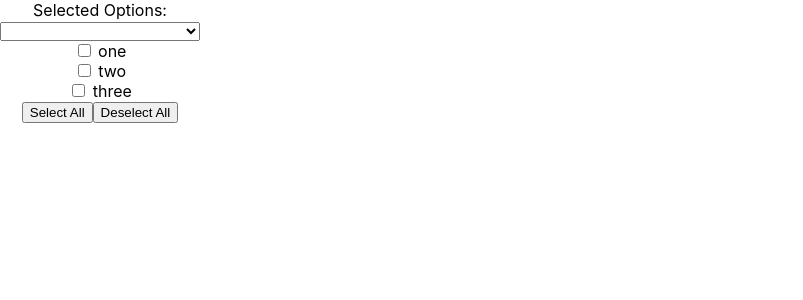
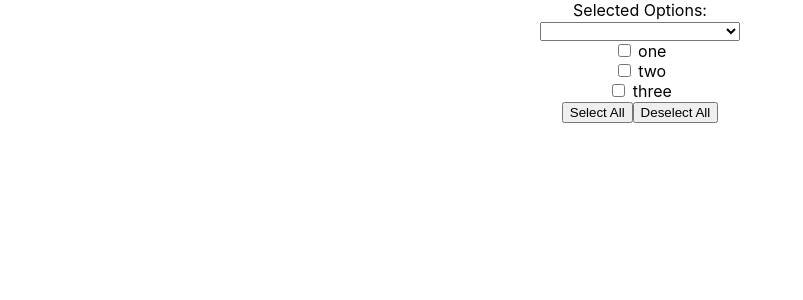
Before and after one commit to samuel-ho/dropdown, a React (Create React App) app: page / in a window 1280 px wide. Shown: the top 300 px of the page, without its empty margins (0-803 px from the left). Built offline with nearby package versions, Linux system fonts and the light colour scheme.

Commit message:
Rename variables and state for better readability

```diff
--- a/src/App.js
+++ b/src/App.js
@@ -3,15 +3,15 @@ import React, { useState } from "react";
 import Dropdown from "./components/Dropdown";
 import Checkbox from "./components/Checkbox";
 import { dropdownOptions } from "./constants";
-import { createOptionsObj } from "./utils";
+import { createInitialState } from "./utils";
 import "./App.css";
 
 function App() {
-  const initialCheckboxes = createOptionsObj(dropdownOptions);
+  const initialCheckboxes = createInitialState(dropdownOptions);
 
   const [isDropdownExpanded, setIsDropdownExpanded] = useState(false);
   const [checkboxes, setCheckboxes] = useState(initialCheckboxes);
-  const [selectedOptions, setSelectedOptions] = useState([]);
+  const [selectedCheckboxes, setSelectedCheckboxes] = useState([]);
 
   const handleCheckboxClick = (e) => {
     const { name } = e.target;
@@ -20,17 +20,17 @@ function App() {
       [name]: !prevCheckboxes[name],
     }));
 
-    const isOptionDisplayed = selectedOptions.includes(name);
-    if (!isOptionDisplayed) {
-      setSelectedOptions((prevSelectedOptions) => [
-        ...prevSelectedOptions,
+    const isCheckboxDisplayed = selectedCheckboxes.includes(name);
+    if (!isCheckboxDisplayed) {
+      setSelectedCheckboxes((prevSelectedCheckboxes) => [
+        ...prevSelectedCheckboxes,
         name,
       ]);
     } else {
-      const index = selectedOptions.indexOf(name);
-      let newSelectedOptions = [...selectedOptions];
-      newSelectedOptions.splice(index, 1);
-      setSelectedOptions(newSelectedOptions);
+      const index = selectedCheckboxes.indexOf(name);
+      let newSelectedCheckboxes = [...selectedCheckboxes];
+      newSelectedCheckboxes.splice(index, 1);
+      setSelectedCheckboxes(newSelectedCheckboxes);
     }
   };
 
@@ -56,12 +56,12 @@ function App() {
       }));
     }
 
-    setSelectedOptions(dropdownOptions);
+    setSelectedCheckboxes(dropdownOptions);
   };
 
   const deSelectAllCheckboxes = () => {
     selectAllCheckboxes(false);
-    setSelectedOptions([]);
+    setSelectedCheckboxes([]);
   };
 
   return (
@@ -70,7 +70,7 @@ function App() {
         isDropdownExpanded={isDropdownExpanded}
         setIsDropdownExpanded={setIsDropdownExpanded}
         createCheckboxes={createCheckboxes}
-        selectedOptions={selectedOptions}
+        selectedCheckboxes={selectedCheckboxes}
         selectAllCheckboxes={selectAllCheckboxes}
         deSelectAllCheckboxes={deSelectAllCheckboxes}
       />
--- a/src/components/Dropdown/Dropdown.css
+++ b/src/components/Dropdown/Dropdown.css
@@ -1,3 +1,8 @@
+.form {
+  display: flex;
+  justify-content: center;
+}
+
 .multiselect {
   width: 200px;
 }
--- a/src/components/Dropdown/index.jsx
+++ b/src/components/Dropdown/index.jsx
@@ -13,27 +13,27 @@ export default function Dropdown(props) {
     isDropdownExpanded,
     setIsDropdownExpanded,
     createCheckboxes,
-    selectedOptions,
+    selectedCheckboxes,
     selectAllCheckboxes,
     deSelectAllCheckboxes
   } = props;
 
   return (
-    <form>
+    <form className="form">
       <div className="multiselect">
         <div
           className="selectBox"
           onClick={() => setIsDropdownExpanded(!isDropdownExpanded)}
         >
-          <div> Selected Options: {selectedOptions}</div>
-          <select>{selectedOptions}</select>
+          <div> Selected Options: {selectedCheckboxes}</div>
+          <select>{selectedCheckboxes}</select>
           <div className="overSelect"></div>
         </div>
         <Checkboxes isExpanded={props.isDropdownExpanded}>
           {createCheckboxes()}
+        </Checkboxes>
         <Button onClick={() => selectAllCheckboxes(true)}> Select All </Button>
         <Button onClick={() => deSelectAllCheckboxes(false)}> Deselect All </Button>
-        </Checkboxes>
       </div>
     </form>
   );
--- a/src/utils/index.js
+++ b/src/utils/index.js
@@ -1,5 +1,5 @@
 
-export const createOptionsObj = (optionsArr) => {
+export const createInitialState = (optionsArr) => {
     let checkboxes = {};
     for(let option of optionsArr) {
         checkboxes[option] = false;
```
Also changed, not shown: 1 other file (tests, documents, lock files or other folders). Lines whose indentation alone changed are shown as unchanged.
